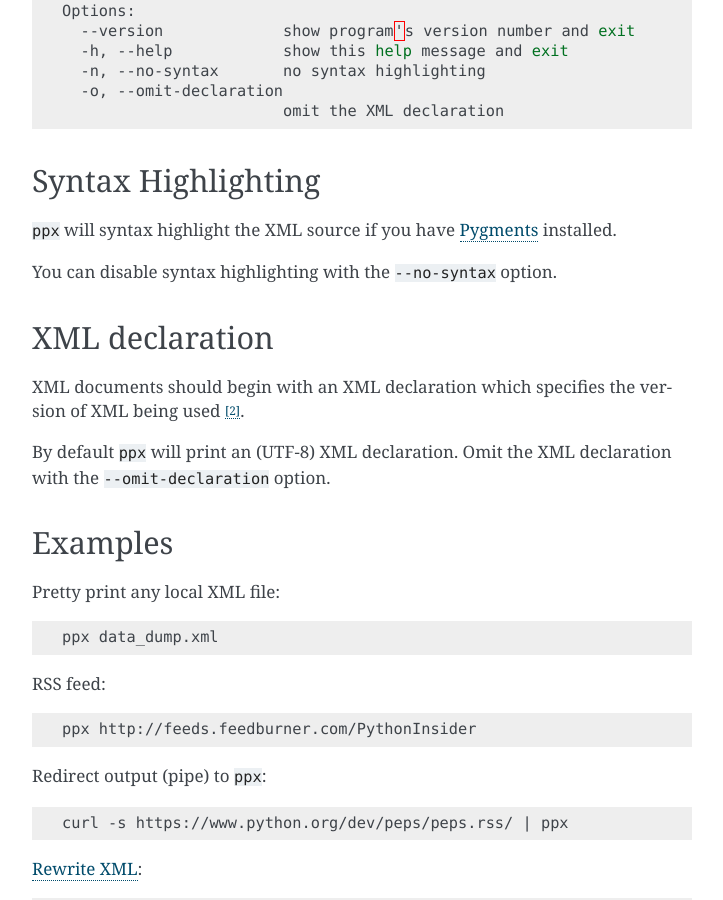
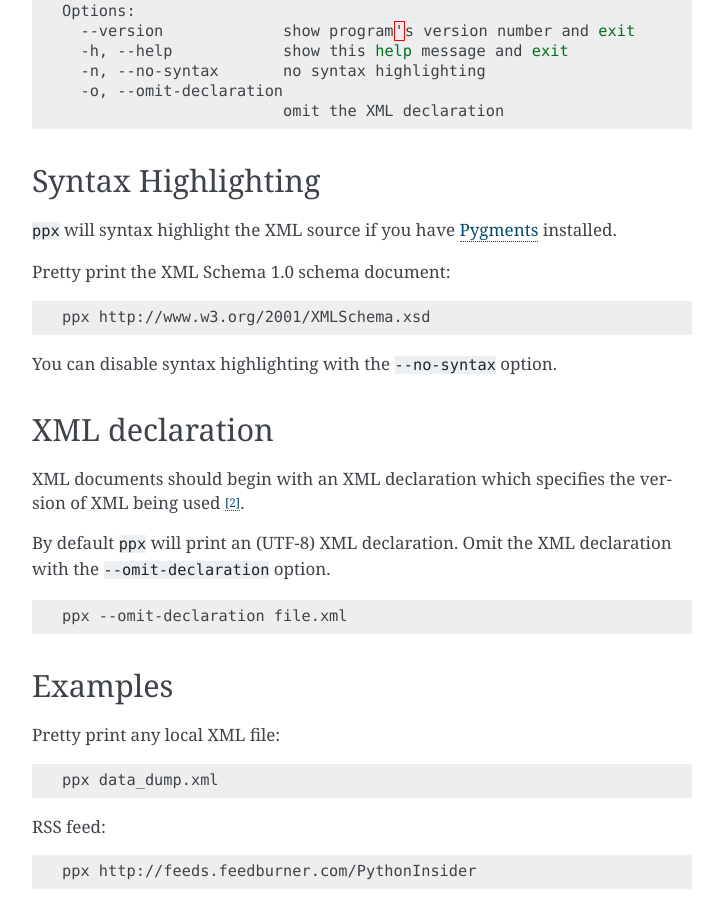
Before and after one commit to peteradrichem/Xul, a Sphinx documentation site: the page built from docs/ppx.rst, in a window 1280 px wide and 900 px high, scrolled down 685 px. Shown: the whole window, without its empty margins (388-1111 px from the left). Built offline with Sphinx 7.4.7, drawn with Linux system fonts in a browser that asks for light colours.

Commit message:
ppx examples. XML Schema 1.0 XSD and XML Schema 1.1 XSD

```diff
--- a/docs/ppx.rst
+++ b/docs/ppx.rst
@@ -54,6 +54,12 @@ Syntax Highlighting
 -------------------
 ``ppx`` will syntax highlight the XML source if you have Pygments_ installed.
 
+Pretty print the XML Schema 1.0 schema document:
+
+.. sourcecode:: bash
+
+   ppx http://www.w3.org/2001/XMLSchema.xsd
+
 You can disable syntax highlighting with the ``--no-syntax`` option.
 
 
@@ -68,6 +74,10 @@ XML documents should begin with an XML declaration which specifies the version o
 
 By default ``ppx`` will print an (UTF-8) XML declaration.
 Omit the XML declaration with the ``--omit-declaration`` option.
+
+.. sourcecode:: bash
+
+   ppx --omit-declaration file.xml
 
 Examples
 --------
--- a/docs/validate.rst
+++ b/docs/validate.rst
@@ -82,15 +82,15 @@ Validate an XSD file with the
 
    validate -x examples/xsd/XMLSchema.xsd schema_file.xsd
 
-Validate the XML Schema XSD with the (identical) XML Schema schema document:
+Validate the XML Schema 1.1 XSD with the (identical) XML Schema schema document:
 
-.. code:: bash
+.. sourcecode:: bash
 
    validate -x examples/xsd/XMLSchema.xsd http://www.w3.org/2009/XMLSchema/XMLSchema.xsd
 
 And vice versa:
 
-.. code:: bash
+.. sourcecode:: bash
 
    validate -x http://www.w3.org/2009/XMLSchema/XMLSchema.xsd examples/xsd/XMLSchema.xsd
 
```
